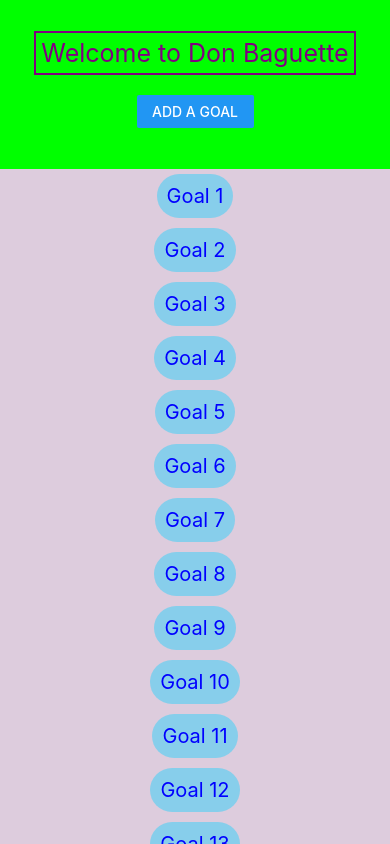
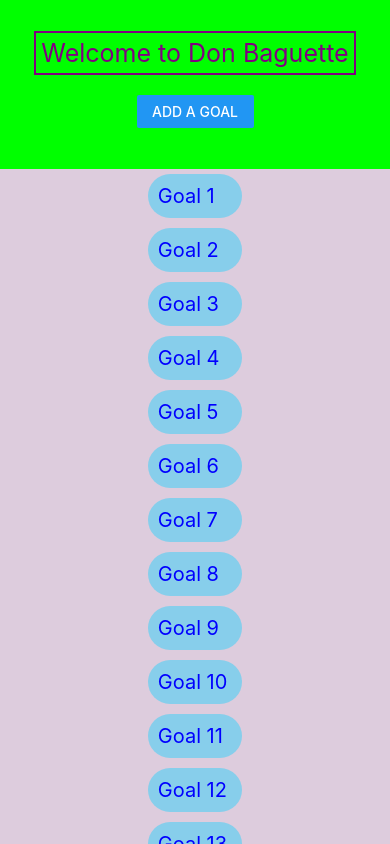
Before and after one commit to haoniu08/mobile2024fall-HN, a React Native app: screen / in a window 390 px wide. Built offline with nearby package versions, Linux system fonts and the light colour scheme.

Commit message:
from using the entire object "itemData" to destructuring "{item}"

```diff
--- a/App.js
+++ b/App.js
@@ -69,9 +69,7 @@ export default function App() {
         {/* <test FlatList */}
         <FlatList
           data={goals}
-          renderItem={(itemData) => <GoalItem goal={itemData.item} />}
-          keyExtractor={(item) => item.id}
-          contentContainerStyle={styles.scrollViewContainer}
+          renderItem={( {item} ) => <GoalItem goalObj={item} />}
         />
       </View>
     </SafeAreaView>
--- a/components/GoalItem.js
+++ b/components/GoalItem.js
@@ -2,10 +2,10 @@
 import React from 'react';
 import { View, Text, StyleSheet } from 'react-native';
 
-export default function GoalItem({ goal }) {
+export default function GoalItem({ goalObj }) {
   return (
-    <View style={styles.userInput}>
-      <Text style={styles.text}>{goal.text}</Text>
+    <View key={goalObj.id} style={styles.userInput}>
+      <Text style={styles.text}>{goalObj.text}</Text>
     </View>
   );
 }
```
